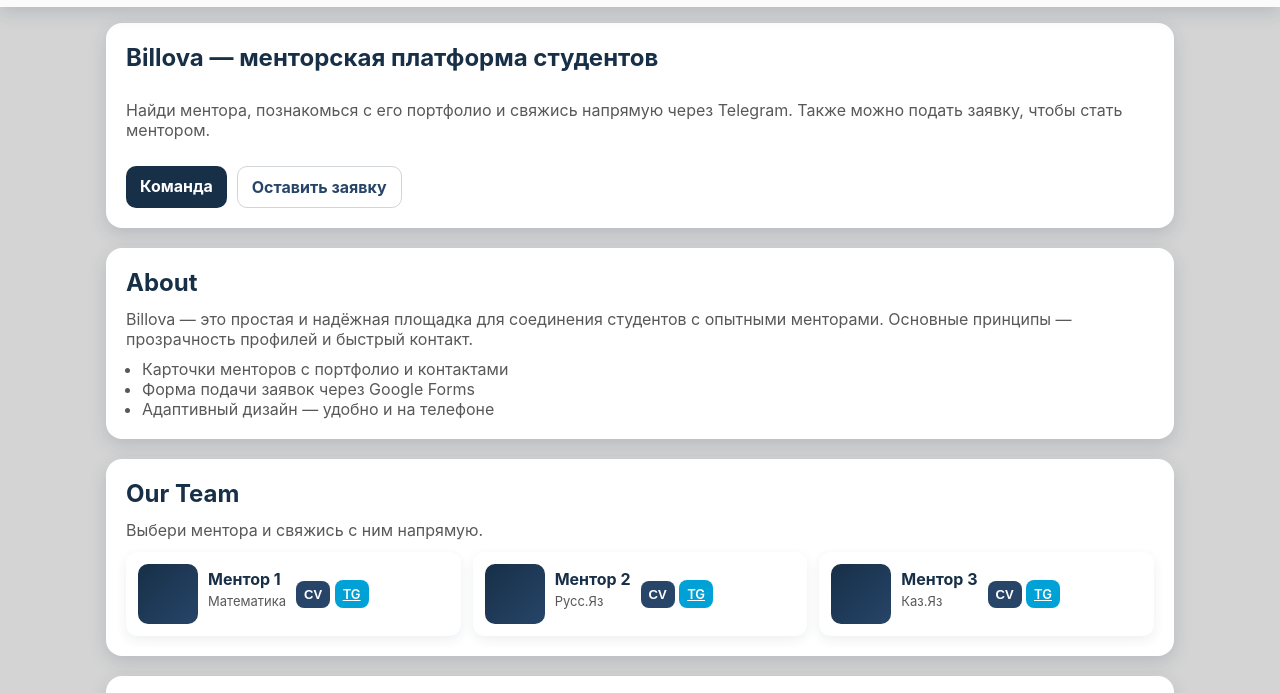
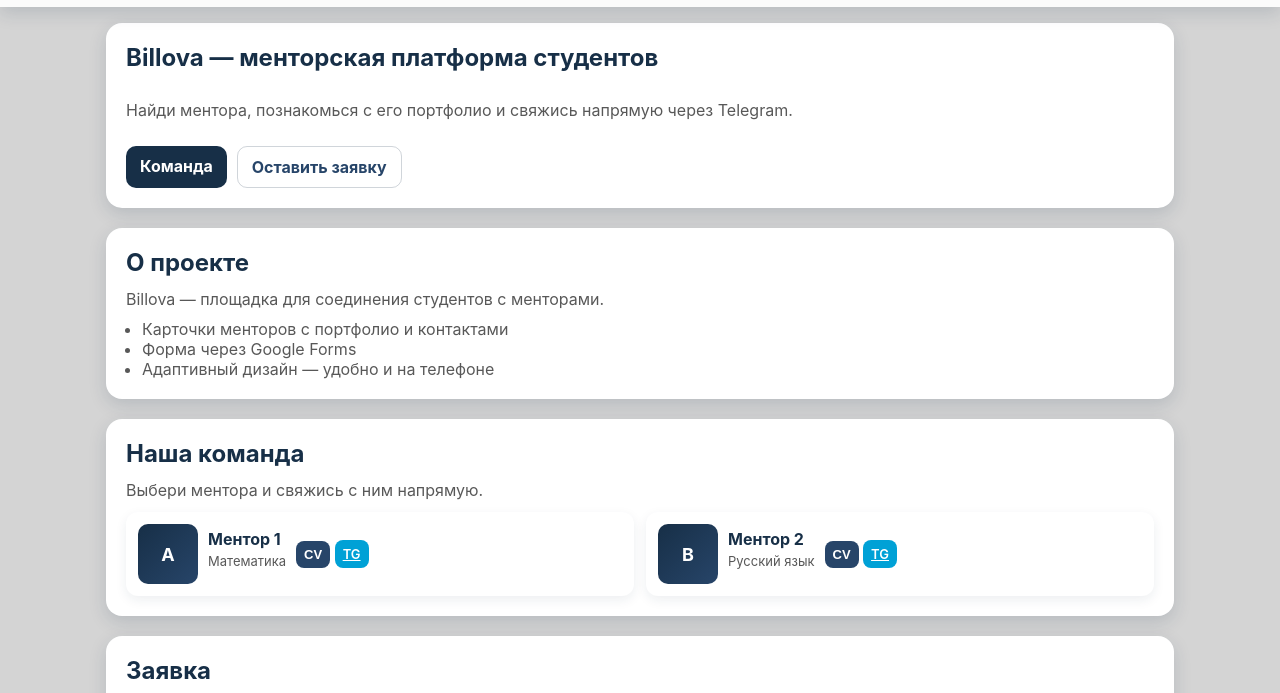
Before and after one commit to antonsmizh/Bilova, a plain HTML site: page index.html in a window 1280 px wide. Shown: the part 49-742 px from the top of the page. Drawn offline with Linux system fonts and the light colour scheme.

Commit message:
Update index.html

```diff
--- a/index.html
+++ b/index.html
@@ -4,7 +4,7 @@
   <meta charset="utf-8" />
   <meta name="viewport" content="width=device-width,initial-scale=1" />
   <title>Billova — Peer-to-peer mentoring</title>
-  <meta name="description" content="Billova — платформа peer-to-peer mentoring. Посмотри менторов, оставь заявку, свяжись через Telegram." />
+  <meta name="description" content="Billova — платформа peer-to-peer mentoring." />
   <style>
     :root{
       --bg:#D4D4D4;
@@ -79,70 +79,120 @@
       </div>
     </div>
   </header>
+
+  <main>
+    <section class="hero" id="home">
+      <h1 data-i18n="hero.title">Billova — менторская платформа студентов</h1>
+      <p data-i18n="hero.desc">Найди ментора, познакомься с его портфолио и свяжись напрямую через Telegram.</p>
+      <div class="buttons">
+        <a href="#team" class="btn primary" data-i18n="hero.teamBtn">Команда</a>
+        <a href="#apply" class="btn ghost" data-i18n="hero.applyBtn">Оставить заявку</a>
+      </div>
+    </section>
+
+    <section id="about">
+      <h2 data-i18n="about.title">О проекте</h2>
+      <p data-i18n="about.text">Billova — это площадка для соединения студентов с опытными менторами.</p>
+      <ul style="color:var(--muted);margin-left:16px;">
+        <li data-i18n="about.point1">Карточки менторов с портфолио и контактами</li>
+        <li data-i18n="about.point2">Форма подачи заявок через Google Forms</li>
+        <li data-i18n="about.point3">Адаптивный дизайн — удобно и на телефоне</li>
+      </ul>
+    </section>
+
+    <section id="team">
+      <h2 data-i18n="team.title">Наша команда</h2>
+      <p data-i18n="team.desc">Выбери ментора и свяжись с ним напрямую.</p>
+      <div class="team-grid">
+        <div class="card">
+          <div class="avatar">A</div>
+          <div class="meta">
+            <h4 data-i18n="team.mentor1.name">Ментор 1</h4>
+            <p data-i18n="team.mentor1.subject">Математика</p>
+          </div>
+          <div>
+            <button class="small cv">CV</button>
+            <a class="small tg" href="https://t.me/example1">TG</a>
+          </div>
+        </div>
+        <div class="card">
+          <div class="avatar">B</div>
+          <div class="meta">
+            <h4 data-i18n="team.mentor2.name">Ментор 2</h4>
+            <p data-i18n="team.mentor2.subject">Русс. яз.</p>
+          </div>
+          <div>
+            <button class="small cv">CV</button>
+            <a class="small tg" href="https://t.me/example2">TG</a>
+          </div>
+        </div>
+      </div>
+    </section>
+
+    <section id="apply">
+      <h2 data-i18n="apply.title">Заявка</h2>
+      <p data-i18n="apply.desc">Хочешь стать ментором? Заполни форму.</p>
+      <div class="buttons">
+        <a href="https://forms.gle/mentor" class="btn primary" data-i18n="apply.mentor">Заявка для ментора</a>
+        <a href="https://forms.gle/student" class="btn ghost" data-i18n="apply.student">Заявка для студента</a>
+      </div>
+    </section>
+
+    <section id="contact">
+      <h2 data-i18n="contact.title">Контакты</h2>
+      <p>Email: hello@billova.example</p>
+      <p>Telegram: <a href="https://t.me/example_project">@example_project</a></p>
+    </section>
+  </main>
+
+  <footer data-i18n="footer">© Billova — peer-to-peer mentoring</footer>
+
   <script>
     const translations = {
       ru: {
-    "menu.about": "О проекте",
-    "menu.team": "Команда",
-    "menu.apply": "Заявка",
-    "menu.contact": "Контакты",
+        "menu.about": "О проекте","menu.team": "Команда","menu.apply": "Заявка","menu.contact": "Контакты",
         "cta": "Стать ментором",
         "hero.title": "Billova — менторская платформа студентов",
-    "hero.desc": "Найди ментора, познакомься с его портфолио и свяжись напрямую через Telegram. Также можно подать заявку, чтобы стать ментором.",
-    "hero.teamBtn": "Команда",
-    "hero.applyBtn": "Оставить заявку",
-    "about.title": "О проекте",
-    "about.text": "Billova — это простая и надёжная площадка для соединения студентов с опытными менторами.",
-    "team.title": "Наша команда",
-    "team.desc": "Выбери ментора и свяжись с ним напрямую.",
-    "apply.title": "Заявка",
-    "apply.desc": "Хочешь стать ментором? Заполни форму.",
-    "apply.mentor": "Заявка для ментора",
-    "apply.student": "Заявка для студента",
-    "contact.title": "Контакты",
-    "footer": "© Billova — peer-to-peer mentoring"
+        "hero.desc": "Найди ментора, познакомься с его портфолио и свяжись напрямую через Telegram.",
+        "hero.teamBtn": "Команда","hero.applyBtn": "Оставить заявку",
+        "about.title": "О проекте","about.text": "Billova — площадка для соединения студентов с менторами.",
+        "about.point1": "Карточки менторов с портфолио и контактами","about.point2": "Форма через Google Forms","about.point3": "Адаптивный дизайн — удобно и на телефоне",
+        "team.title": "Наша команда","team.desc": "Выбери ментора и свяжись с ним напрямую.",
+        "team.mentor1.name": "Ментор 1","team.mentor1.subject": "Математика",
+        "team.mentor2.name": "Ментор 2","team.mentor2.subject": "Русский язык",
+        "apply.title": "Заявка","apply.desc": "Хочешь стать ментором? Заполни форму.",
+        "apply.mentor": "Заявка для ментора","apply.student": "Заявка для студента",
+        "contact.title": "Контакты","footer": "© Billova — peer-to-peer mentoring"
       },
       en: {
-    "menu.about": "About",
-    "menu.team": "Team",
-    "menu.apply": "Apply",
-    "menu.contact": "Contact",
+        "menu.about": "About","menu.team": "Team","menu.apply": "Apply","menu.contact": "Contact",
         "cta": "Become a Mentor",
         "hero.title": "Billova — peer-to-peer mentoring platform",
-    "hero.desc": "Find a mentor, explore their portfolio and contact them directly via Telegram. You can also apply to become a mentor.",
-    "hero.teamBtn": "Team",
-    "hero.applyBtn": "Apply",
-    "about.title": "About",
-    "about.text": "Billova is a simple and reliable platform connecting students with experienced mentors.",
-    "team.title": "Our Team",
-    "team.desc": "Choose a mentor and contact them directly.",
-    "apply.title": "Apply",
-    "apply.desc": "Want to become a mentor? Fill out the form.",
-    "apply.mentor": "Apply as Mentor",
-    "apply.student": "Apply as Student",
-    "contact.title": "Contact",
-    "footer": "© Billova — peer-to-peer mentoring"
+        "hero.desc": "Find a mentor, explore their portfolio and contact them directly via Telegram.",
+        "hero.teamBtn": "Team","hero.applyBtn": "Apply",
+        "about.title": "About","about.text": "Billova is a platform connecting students with mentors.",
+        "about.point1": "Mentor cards with portfolio and contacts","about.point2": "Application via Google Forms","about.point3": "Responsive design — mobile-friendly",
+        "team.title": "Our Team","team.desc": "Choose a mentor and contact them directly.",
+        "team.mentor1.name": "Mentor 1","team.mentor1.subject": "Mathematics",
+        "team.mentor2.name": "Mentor 2","team.mentor2.subject": "Russian Language",
+        "apply.title": "Apply","apply.desc": "Want to become a mentor? Fill out the form.",
+        "apply.mentor": "Apply as Mentor","apply.student": "Apply as Student",
+        "contact.title": "Contact","footer": "© Billova — peer-to-peer mentoring"
       },
       kz: {
-    "menu.about": "Жоба туралы",
-    "menu.team": "Команда",
-    "menu.apply": "Өтініш",
-    "menu.contact": "Байланыс",
+        "menu.about": "Жоба туралы","menu.team": "Команда","menu.apply": "Өтініш","menu.contact": "Байланыс",
         "cta": "Ментор болу",
         "hero.title": "Billova — студенттерге арналған менторинг платформасы",
-    "hero.desc": "Менторды тап, оның портфолиосымен танысып, Telegram арқылы тікелей байланыс орнат.",
-    "hero.teamBtn": "Команда",
-    "hero.applyBtn": "Өтініш қалдыру",
-    "about.title": "Жоба туралы",
-    "about.text": "Billova — студенттер мен тәжірибелі менторларды байланыстыратын қарапайым әрі сенімді платформа.",
-    "team.title": "Біздің команда",
-    "team.desc": "Менторды таңдап, тікелей хабарлас.",
-    "apply.title": "Өтініш",
-    "apply.desc": "Ментор болғың келе ме? Форманы толтыр.",
-    "apply.mentor": "Ментор ретінде өтініш",
-    "apply.student": "Студент ретінде өтініш",
-    "contact.title": "Байланыс",
-    "footer": "© Billova — peer-to-peer mentoring"
+        "hero.desc": "Менторды тап, портфолиосын қарап, Telegram арқылы байланыс орнат.",
+        "hero.teamBtn": "Команда","hero.applyBtn": "Өтініш қалдыру",
+        "about.title": "Жоба туралы","about.text": "Billova — студенттер мен менторларды байланыстыратын платформа.",
+        "about.point1": "Менторлардың портфолио мен байланыстары бар карталары","about.point2": "Google Forms арқылы өтініш беру","about.point3": "Бейімделгіш дизайн — телефонға ыңғайлы",
+        "team.title": "Біздің команда","team.desc": "Менторды таңда және тікелей хабарлас.",
+        "team.mentor1.name": "Ментор 1","team.mentor1.subject": "Математика",
+        "team.mentor2.name": "Ментор 2","team.mentor2.subject": "Орыс тілі",
+        "apply.title": "Өтініш","apply.desc": "Ментор болғың келе ме? Форманы толтыр.",
+        "apply.mentor": "Ментор ретінде өтініш","apply.student": "Студент ретінде өтініш",
+        "contact.title": "Байланыс","footer": "© Billova — peer-to-peer mentoring"
       }
     };
 
@@ -164,86 +214,5 @@
     document.getElementById("lang").value = savedLang;
     setLanguage(savedLang);
   </script>
-
-
-  <main>
-    <section class="hero" id="home">
-      <h1>Billova — менторская платформа студентов</h1>
-      <p>Найди ментора, познакомься с его портфолио и свяжись напрямую через Telegram. Также можно подать заявку, чтобы стать ментором.</p>
-      <div class="buttons">
-        <a href="#team" class="btn primary">Команда</a>
-        <a href="#apply" class="btn ghost">Оставить заявку</a>
-      </div>
-    </section>
-
-    <section id="about">
-      <h2>About</h2>
-      <p>Billova — это простая и надёжная площадка для соединения студентов с опытными менторами. Основные принципы — прозрачность профилей и быстрый контакт.</p>
-      <ul style="color:var(--muted);margin-left:16px;">
-        <li>Карточки менторов с портфолио и контактами</li>
-        <li>Форма подачи заявок через Google Forms</li>
-        <li>Адаптивный дизайн — удобно и на телефоне</li>
-      </ul>
-    </section>
-
-    <section id="team">
-      <h2>Our Team</h2>
-      <p>Выбери ментора и свяжись с ним напрямую.</p>
-      <div class="team-grid">
-        <div class="card">
-          <div class="avatar"></div>
-          <div class="meta">
-            <h4>Ментор 1</h4>
-            <p>Математика</p>
-          </div>
-          <div>
-            <button class="small cv">СV</button>
-            <a class="small tg" href="https://t.me/example1">TG</a>
-          </div>
-        </div>
-        <div class="card">
-          <div class="avatar"></div>
-          <div class="meta">
-            <h4>Ментор 2</h4>
-            <p>Русс.Яз</p>
-          </div>
-          <div>
-            <button class="small cv">CV</button>
-            <a class="small tg" href="https://t.me/example2">TG</a>
-          </div>
-        </div>
-        <div class="card">
-          <div class="avatar"></div>
-          <div class="meta">
-            <h4>Ментор 3</h4>
-            <p>Каз.Яз</p>
-          </div>
-          <div>
-            <button class="small cv">CV</button>
-            <a class="small tg" href="https://t.me/example3">TG</a>
-          </div>
-        </div>
-      </div>
-    </section>
-
-    <section id="apply">
-      <h2>Apply</h2>
-      <p>Хочешь стать ментором? Заполни форму.</p>
-      <div class="buttons">
-        <a href="https://forms.gle/mentor" class="btn primary">Apply as Mentor</a>
-        <a href="https://forms.gle/student" class="btn ghost">Apply as Student</a>
-      </div>
-    </section>
-
-    <section id="contact">
-      <h2>Contact</h2>
-      <p>Email: hello@billova.example</p>
-      <p>Telegram: <a href="https://t.me/example_project">@example_project</a></p>
-    </section>
-  </main>
-
-  <footer>
-    © Billova — peer-to-peer mentoring
-  </footer>
 </body>
 </html>
```
Lines whose indentation alone changed are shown as unchanged.
